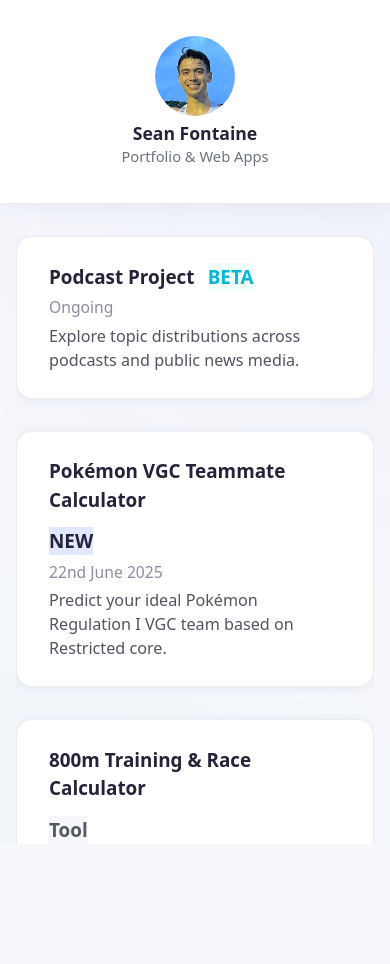
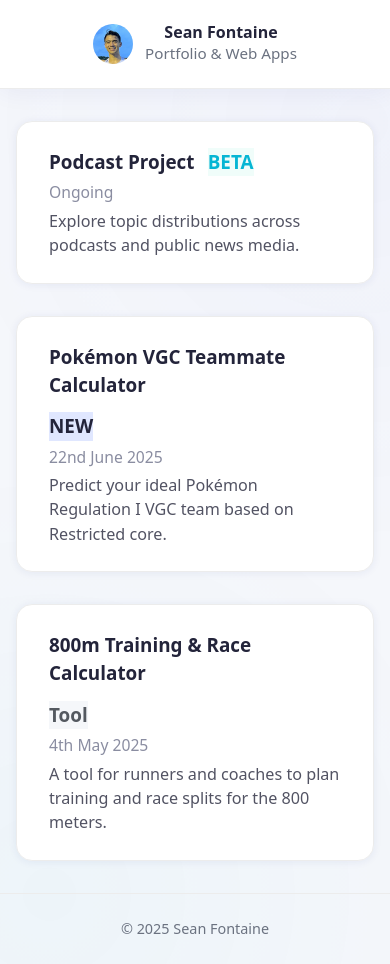
Before and after one commit to spidersocks/developer-site, a React (Vite) app in the folder frontend/tailwindcss4/: page / in a window 390 px wide. Before the commit the page ends 844 px from the top, so only its background shows below. Built offline with nearby package versions, Linux system fonts and the light colour scheme.

Commit message:
Resized sidebar for mobile

```diff
--- a/frontend/tailwindcss4/src/index.css
+++ b/frontend/tailwindcss4/src/index.css
@@ -8,18 +8,6 @@
   text-rendering: optimizeLegibility;
   -webkit-font-smoothing: antialiased;
   -moz-osx-font-smoothing: grayscale;
-}
-
-html {
-  box-sizing: border-box;
-}
-
-html, body {
-  overflow-x: hidden;
-}
-
-*, *::before, *::after {
-  box-sizing: inherit;
 }
 
 a {
--- a/frontend/tailwindcss4/src/pages/Home.jsx
+++ b/frontend/tailwindcss4/src/pages/Home.jsx
@@ -47,7 +47,7 @@ export default function Home() {
 
   return (
     <div className={styles.homeRoot}>
-      {/* Header Section */}
+      {/* Header Section - Now properly sticky */}
       <aside className={`${styles.sidebar} ${shrunk ? styles.shrunk : ""}`}>
         <div className={styles.sidebarContainer}>
           <div className={styles.sidebarHeader}>
@@ -66,8 +66,9 @@ export default function Home() {
         </div>
       </aside>
 
-      {/* Main Content */}
+      {/* Main Content - Now with proper overflow control */}
       <div className={styles.contentWrapper}>
+        <div className={styles.scrollContainer}>
           <main className={styles.mainContent}>
             <div className={styles.mainContentContainer}>
               <div className={styles.projects}>
@@ -94,11 +95,13 @@ export default function Home() {
               </div>
             </div>
           </main>
+
           {/* Footer */}
           <footer className={styles.pageFooter}>
             © {new Date().getFullYear()} Sean Fontaine
           </footer>
         </div>
       </div>
+    </div>
   );
 }
--- a/frontend/tailwindcss4/src/pages/Home.module.css
+++ b/frontend/tailwindcss4/src/pages/Home.module.css
@@ -3,8 +3,8 @@
   flex-direction: column;
   min-height: 100vh;
   position: relative;
-  /* Remove overflow-x: hidden from here */
   width: 100%;
+  overflow-x: hidden; /* Add this line */
 }
 
 .homeRoot::before {
@@ -27,16 +27,6 @@
   display: flex;
   flex-direction: column;
   width: 100%;
-  /* Add overflow-x: hidden here instead */
-  overflow-x: hidden;
-}
-
-.contentOverflowContainer {
-  width: 100%;
-  overflow-x: hidden;
-  flex: 1;
-  display: flex;
-  flex-direction: column;
 }
 
 .mainContent {
@@ -64,6 +54,7 @@
   padding: 1.5rem 0;
   border-bottom: 1px solid #ececec;
   z-index: 2;
+  position: -webkit-sticky;
   position: sticky;
   top: 0;
   transition: all 0.28s cubic-bezier(.4,0,.2,1);
@@ -78,6 +69,12 @@
   align-items: center;
   padding: 0 2rem;
   box-sizing: border-box;
+}
+
+.scrollContainer {
+  flex: 1;
+  width: 100%;
+  overflow-x: hidden;
 }
 
 .sidebarHeader {
@@ -145,7 +142,6 @@
   max-width: 700px;
   width: 100%;
   box-sizing: border-box;
-  overflow-x: hidden;
 }
 
 .projectCard {
@@ -261,41 +257,32 @@
 
 @media (max-width: 700px) {
   .sidebar {
-    padding: 1.25rem 0;
-    min-height: 88px;
+    padding: 0.5rem 0; /* Reduced padding */
+    min-height: 60px; /* Fixed height */
   }
-  .sidebar.shrunk {
-    padding: 0.25rem 0;
-    min-height: 56px;
-    box-shadow: 0 1px 8px rgba(31,38,135,0.07);
+
+  .sidebarContainer {
+    padding: 0 1rem;
   }
+
   .sidebarHeader {
-    transition: all 0.28s cubic-bezier(.4,0,.2,1);
-    gap: 0.5rem;
+    flex-direction: row; /* Keep items in a row */
+    gap: 0.75rem;
+    align-items: center;
   }
-  .sidebar.shrunk .sidebarHeader {
-    gap: 0.2rem;
+
+  .avatar {
+    width: 40px !important; /* Smaller avatar */
+    height: 40px !important;
   }
-  .sidebar .avatar {
-    transition: width 0.2s, height 0.2s;
+
+  .name {
+    font-size: 1rem !important; /* Smaller text */
+    margin-bottom: 0;
   }
-  .sidebar.shrunk .avatar {
-    width: 44px;
-    height: 44px;
-  }
-  .sidebar .name {
-    font-size: 1.1rem;
-    transition: font-size 0.2s;
-  }
-  .sidebar.shrunk .name {
-    font-size: 1rem;
-  }
-  .sidebar .tagline {
-    font-size: 0.92rem;
-    transition: font-size 0.2s;
-  }
-  .sidebar.shrunk .tagline {
-    font-size: 0.85rem;
+
+  .sidebarNav {
+    display: none; /* Hide nav on mobile if desired */
   }
 }
 
```
Lines whose indentation alone changed are shown as unchanged.
